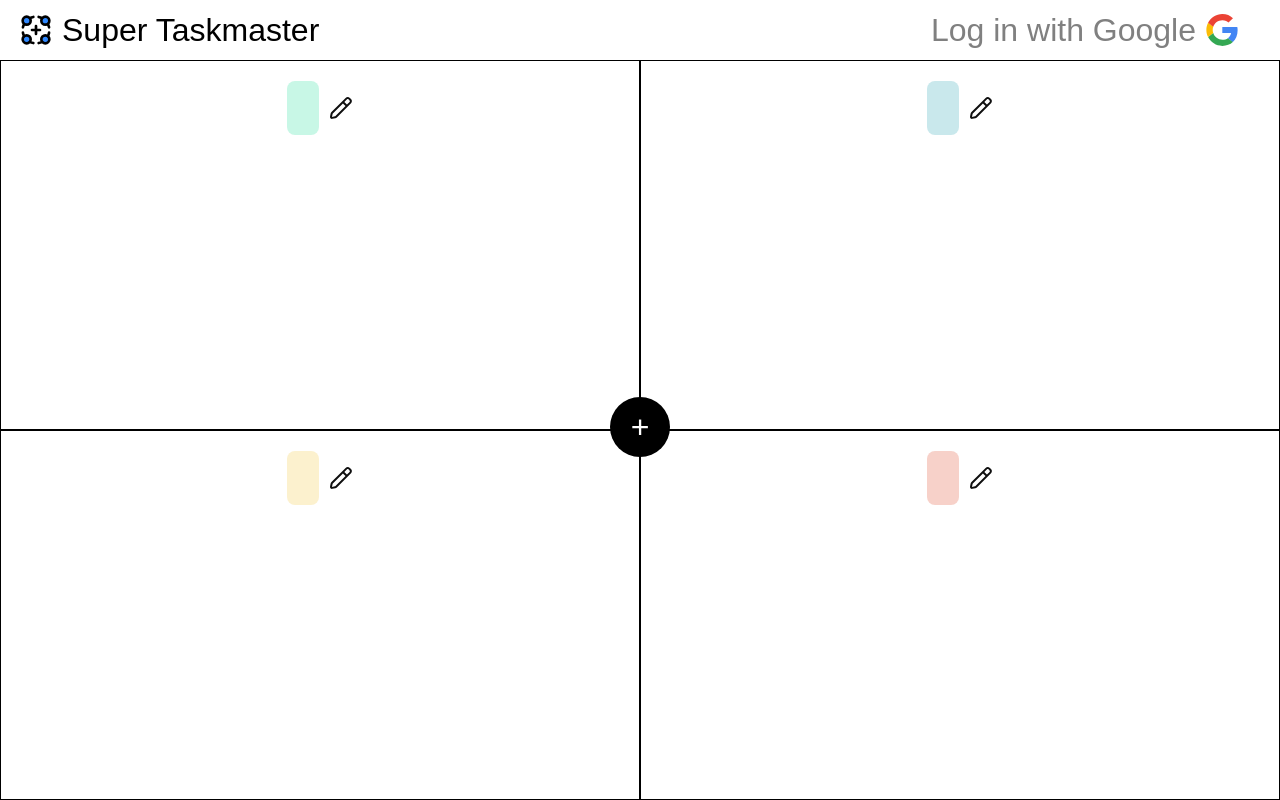
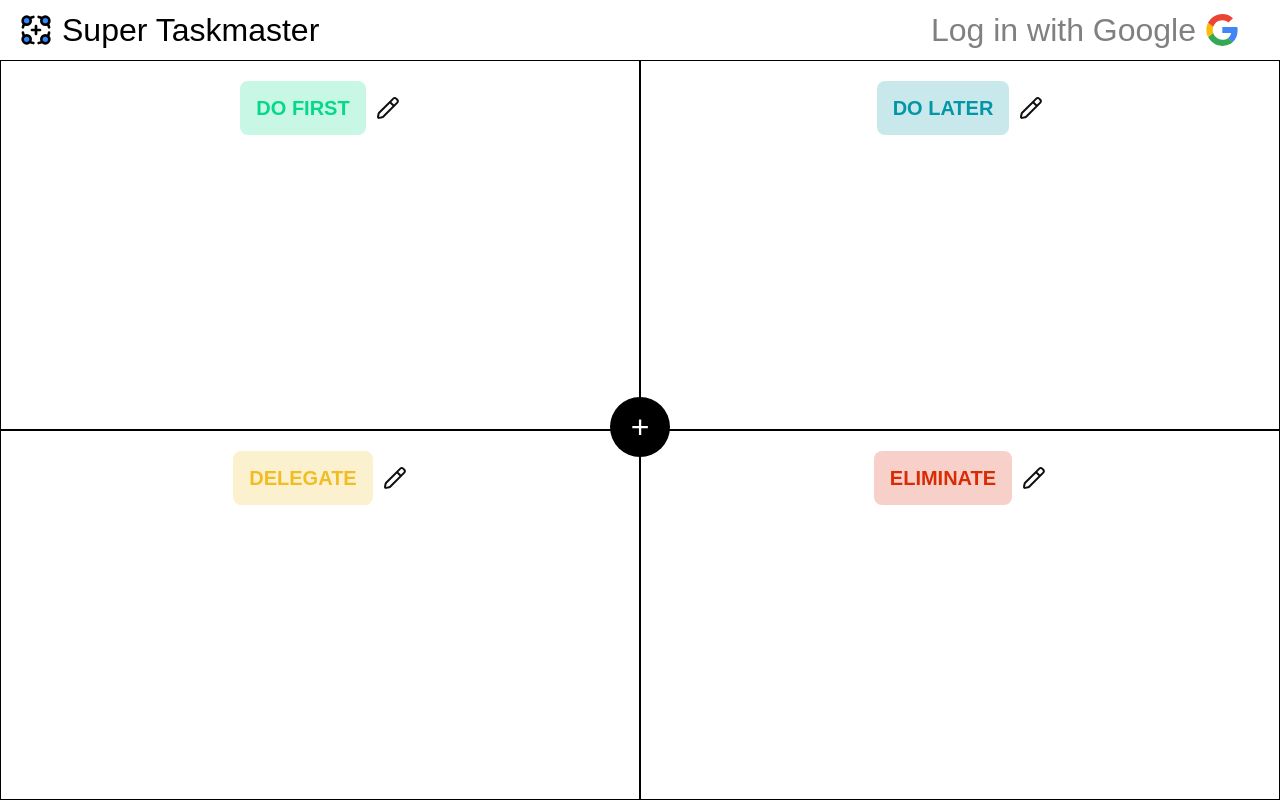
Before and after one commit to anurag-verma-india/supertaskmaster, a React (Vite) app: page / in a window 1280 px wide. Built offline with nearby package versions, Linux system fonts and the light colour scheme; no server answers; the database is empty.

Commit message:
Fixed empty task titles when not logged in

```diff
--- a/src/components/TaskList.jsx
+++ b/src/components/TaskList.jsx
@@ -38,6 +38,10 @@ export const TaskList = ({ listNumber, children }) => {
             <div className="taskheading-container">
                 <div className="taskheading">
                     {authUser && userObj.taskListTitles[listNumber]}
+                    {!authUser &&
+                        ["Do First", "Do Later", "Delegate", "Eliminate"][
+                            listNumber
+                        ]}
                 </div>
                 {/* <div className="taskheading">Hello</div> */}
                 {/* <div className="taskheading">{arr[i]}</div> */}
```
